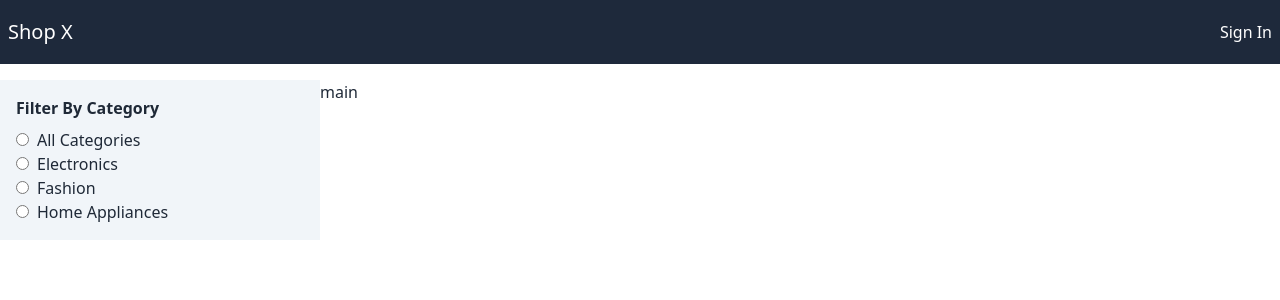
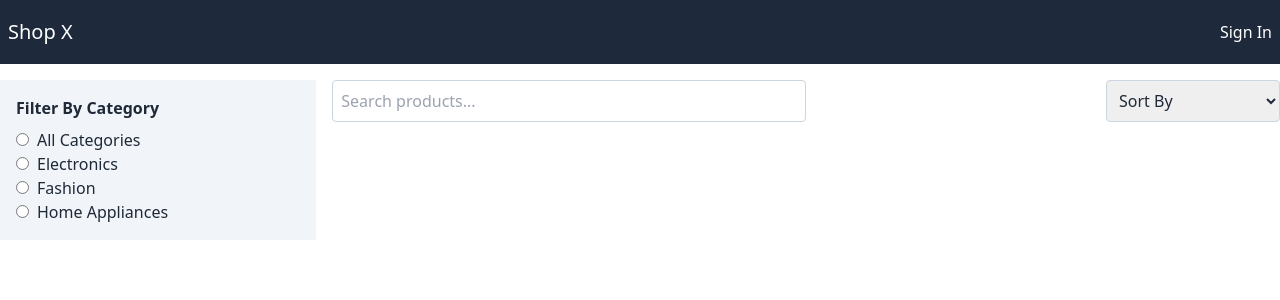
Before and after one commit to webdevaminul/WDA-Products-Filter, a React (Vite) app: page / in a window 1280 px wide. Shown: the top 300 px of the page. Built offline with nearby package versions, Linux system fonts and the light colour scheme; no server answers.

Commit message:
Added Search bar and Short by

```diff
--- a/src/pages/Home.jsx
+++ b/src/pages/Home.jsx
@@ -5,11 +5,10 @@ export default function Home() {
   console.log(products);
 
   return (
-    <div className="container mx-auto flex flex-col md:flex-row mt-4">
+    <div className="container mx-auto flex flex-col md:flex-row mt-4 gap-4">
       {/* Sidebar */}
       <aside className="w-full md:w-1/4 bg-slate-100 p-4">
         <h3 className="font-bold mb-2">Filter By Category</h3>
-
         <ul>
           <li>
             <label>
@@ -38,7 +37,24 @@ export default function Home() {
         </ul>
       </aside>
 
-      <main>main</main>
+      {/* Main */}
+      <main className="w-full md:w-3/4">
+        {/* Search Bar and Sorting Options */}
+        <div className="mb-4 flex flex-col md:flex-row justify-between items-center">
+          <input
+            type="text"
+            placeholder="Search products..."
+            className="w-full md:w-1/2 p-2 border border-slate-300 rounded"
+          />
+
+          <select className="mt-2 md:mt-0 p-2 border border-slate-300 rounded w-full md:w-fit">
+            <option value="">Sort By</option>
+            <option value="rating">Rating</option>
+            <option value="priceLowToHigh">Price: Low to High</option>
+            <option value="priceHighToLow">Price: High to Low</option>
+          </select>
+        </div>
+      </main>
     </div>
   );
 }
```
